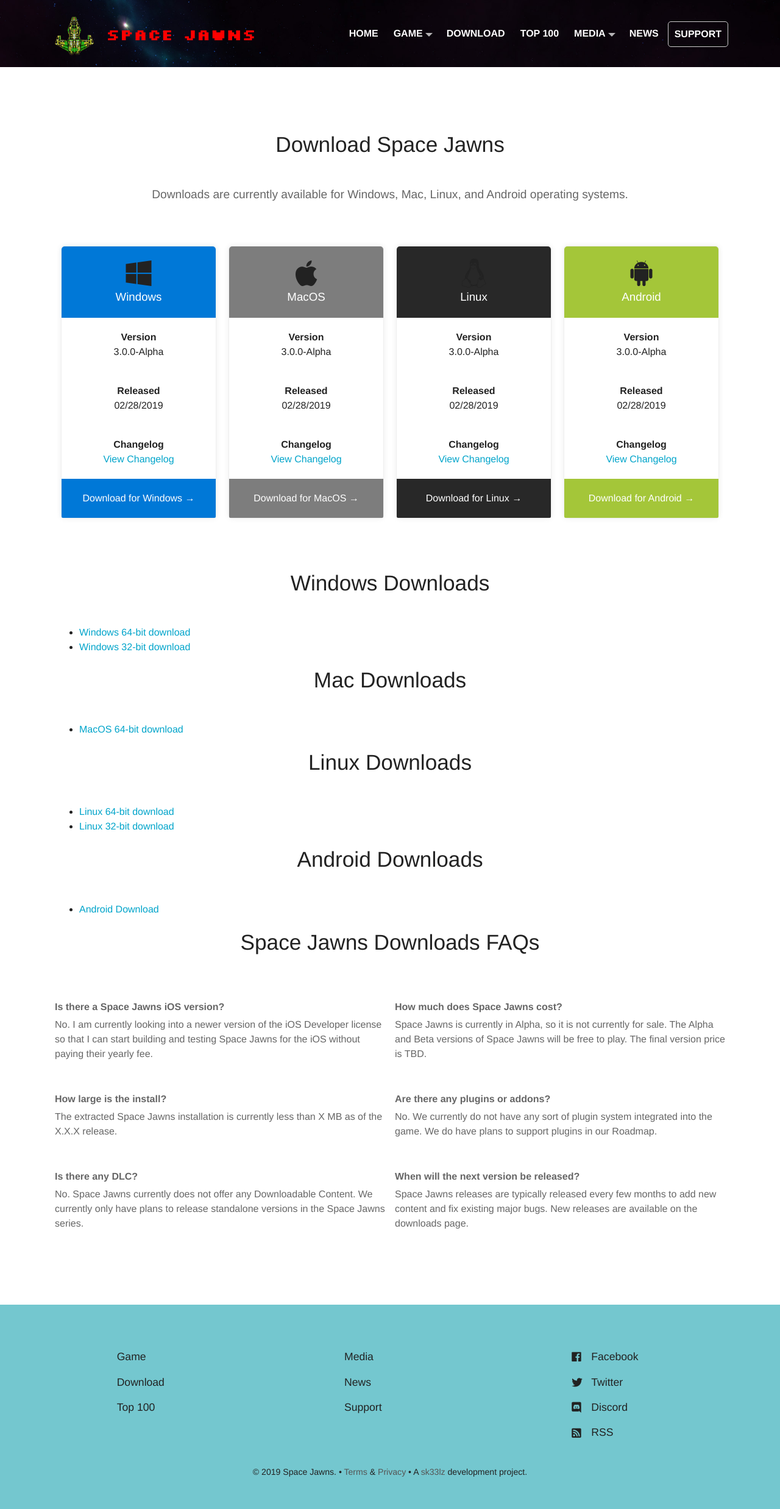
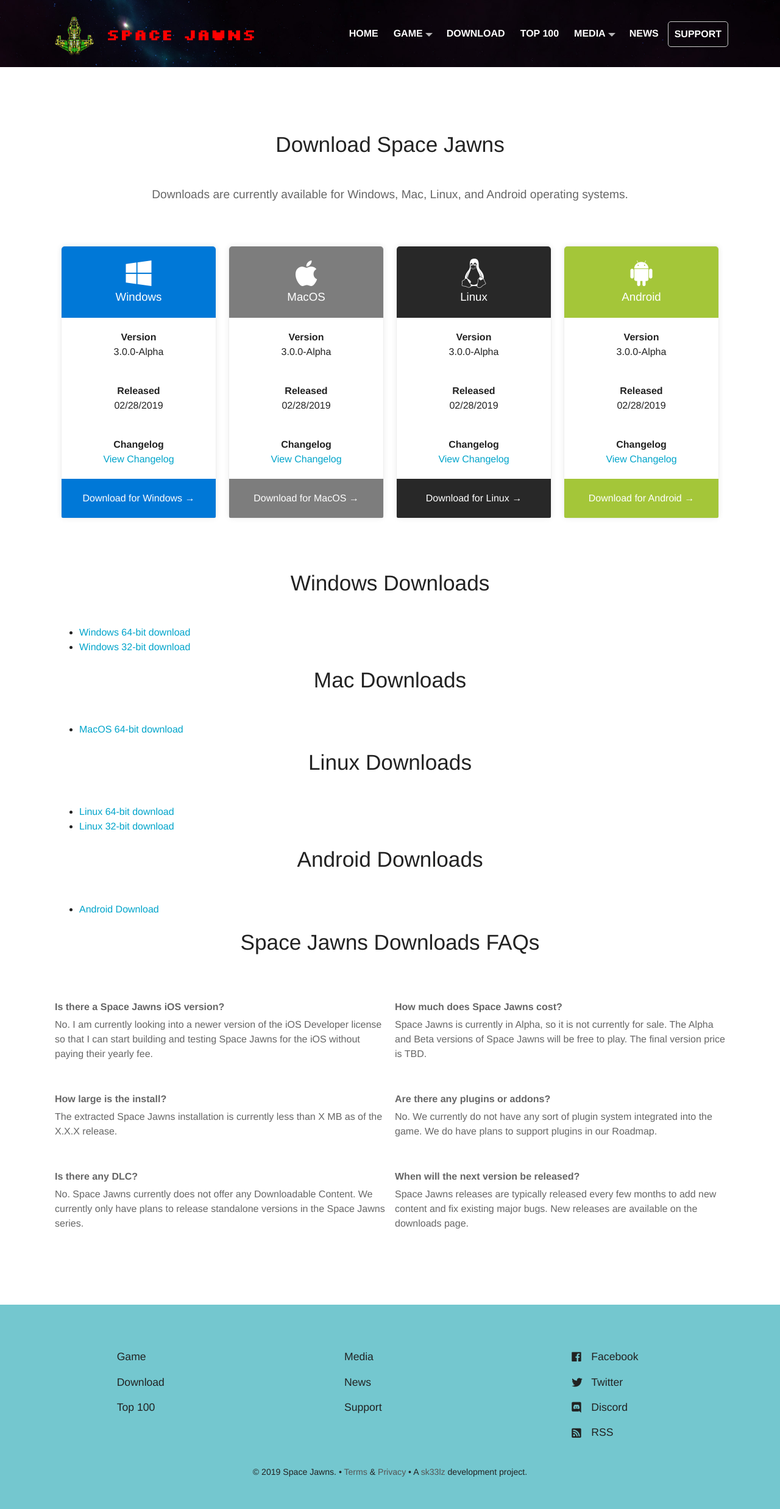
Before and after one commit to sk33lz/spacejawns, a Jekyll site: the page built from docs/pages/download.md, in a window 1280 px wide. Shown: the whole page at 61% size. Built offline with Jekyll 4.4.1, drawn with Linux system fonts in a browser that asks for light colours; nearby versions of some CDN libraries.

Commit message:
Updating downloads page.

```diff
--- a/docs/_sass/pricing.scss
+++ b/docs/_sass/pricing.scss
@@ -27,6 +27,10 @@
 				border-radius: 0 0 2px 2px;
 				border: 0;
 			}
+		}
+
+		.fa-white {
+			color: #FFFFFF;
 		}
 
 		@media #{$desktop} {
```
